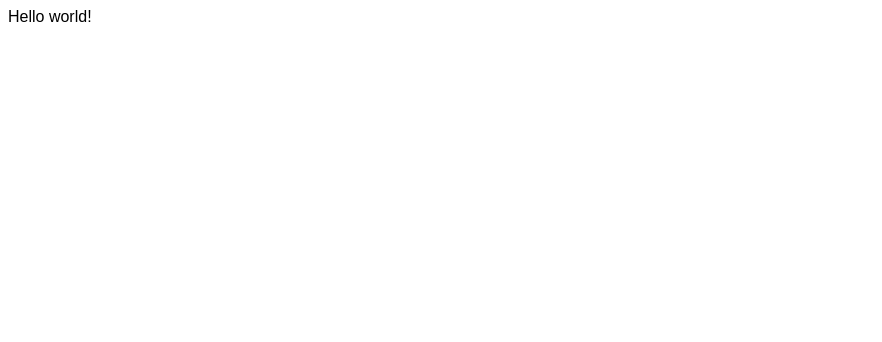
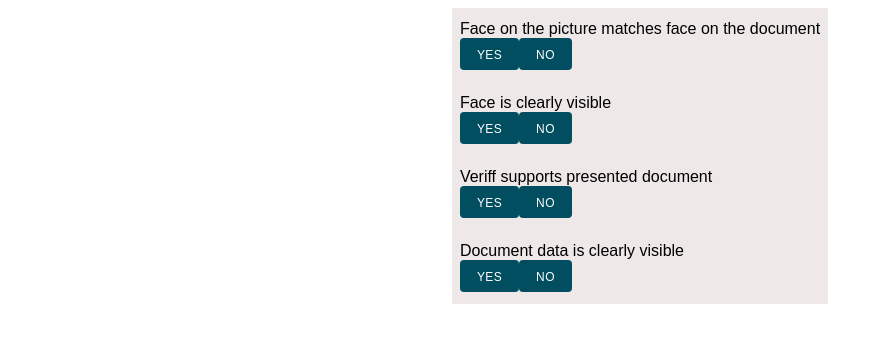
Before and after one commit to vazsonyidl/react-checklist, a React (Create React App) app: page / in a window 1280 px wide. Shown: the top 342 px of the page, without its empty margins (0-882 px from the left). Built offline with nearby package versions, Linux system fonts and the light colour scheme.

Commit message:
feat(components): add basic placeholder components

```diff
--- a/package.json
+++ b/package.json
@@ -1,5 +1,5 @@
 {
-  "name": "veriff-assignment",
+  "name": "checklist-app",
   "version": "1.0.0",
   "description": "",
   "keywords": [],
--- a/public/index.html
+++ b/public/index.html
@@ -5,22 +5,7 @@
 	<meta charset="utf-8">
 	<meta name="viewport" content="width=device-width, initial-scale=1, shrink-to-fit=no">
 	<meta name="theme-color" content="#000000">
-	<!--
-      manifest.json provides metadata used when your web app is added to the
-      homescreen on Android. See https://developers.google.com/web/fundamentals/engage-and-retain/web-app-manifest/
-    -->
-	<link rel="manifest" href="%PUBLIC_URL%/manifest.json">
-	<link rel="shortcut icon" href="%PUBLIC_URL%/favicon.ico">
-	<!--
-      Notice the use of %PUBLIC_URL% in the tags above.
-      It will be replaced with the URL of the `public` folder during the build.
-      Only files inside the `public` folder can be referenced from the HTML.
-
-      Unlike "/favicon.ico" or "favicon.ico", "%PUBLIC_URL%/favicon.ico" will
-      work correctly both with client-side routing and a non-root public URL.
-      Learn how to configure a non-root public URL by running `npm run build`.
-    -->
-	<title>React App</title>
+	<title>Checklist</title>
 </head>
 
 <body>
@@ -28,16 +13,6 @@
 		You need to enable JavaScript to run this app.
 	</noscript>
 	<div id="root"></div>
-	<!--
-      This HTML file is a template.
-      If you open it directly in the browser, you will see an empty page.
-
-      You can add webfonts, meta tags, or analytics to this file.
-      The build step will place the bundled scripts into the <body> tag.
-
-      To begin the development, run `npm start` or `yarn start`.
-      To create a production bundle, use `npm run build` or `yarn build`.
-    -->
 </body>
 
 </html>
--- a/src/App.js
+++ b/src/App.js
@@ -1,6 +1,32 @@
-import React from "react";
+import React, { useState, useEffect } from "react";
 import "./styles.css";
+import { fetchChecks } from "./api";
+import CheckList from './components/CheckList/CheckList';
 
 export default function App() {
-  return <div className="App">Hello world!</div>;
+  const [checks, setChecks] = useState([]);
+
+  useEffect(() => {
+    const getChecks = async () => {
+        const checksFromApi = await fetchChecksFromApi();
+        setChecks(sortChecksByPriority(checksFromApi));
+    }
+
+    void getChecks();
+  }, []);
+
+  const fetchChecksFromApi = async () => {
+    const checks = await fetchChecks();
+    return checks;
+  }
+
+  const sortChecksByPriority = (checks) => {
+    return [...checks].sort((a, b) => b.priority - a.priority);
+  }
+
+  return (
+    <div className="App">
+      <CheckList checks={checks}/>
+    </div>
+  );
 }
--- a/src/Button.css
+++ b/src/components/Button/Button.css
@@ -1,7 +1,7 @@
 .Button {
   font-weight: 500;
-  font-size: 14px;
-  line-height: 40px;
+  font-size: 12px;
+  line-height: 32px;
   letter-spacing: 0.4px;
   text-transform: uppercase;
   text-align: center;
@@ -11,7 +11,7 @@
   color: white;
 
   position: relative;
-  height: 40px;
+  height: 32px;
   padding: 0 16px;
   border-radius: 4px;
   cursor: pointer;
--- a/src/Button.js
+++ b/src/components/Button/Button.js
@@ -1,4 +1,4 @@
-import React from "react";
+import React from 'react';
 import PropTypes from "prop-types";
 import "./Button.css";
 
--- /dev/null
+++ b/src/components/CheckList/CheckList.js
@@ -0,0 +1,15 @@
+import React from 'react';
+import CheckListElement from '../CheckListElement/CheckListElement';
+
+const CheckList = ({checks}) => {
+  return (
+    <div>
+      {
+        checks
+          .map((check) => (<CheckListElement key={check.id} check={check}/>))
+      }
+    </div>
+  );
+};
+
+export default CheckList;
--- /dev/null
+++ b/src/components/CheckListElement/CheckListElement.css
@@ -0,0 +1,4 @@
+.container {
+    padding: 12px 8px;
+    background-color: #EFE8E8;
+}
--- /dev/null
+++ b/src/components/CheckListElement/CheckListElement.js
@@ -0,0 +1,20 @@
+import React from 'react';
+import './CheckListElement.css';
+import Button from '../Button/Button';
+
+const CheckListElement = ({check}) => {
+  const onSubmission = (resolution ,id) => {
+    console.log(resolution, id);
+  };
+  return (
+    <div className="container">
+      {check.description}
+      <section>
+        <Button children={'Yes'} onClick={() => onSubmission(true, check.id)}/>
+        <Button children={'No'} onClick={() => onSubmission(false, check.id)}/>
+      </section>
+    </div>
+  );
+};
+
+export default CheckListElement;
--- a/src/styles.css
+++ b/src/styles.css
@@ -1,6 +1,8 @@
 .App {
   font-family: sans-serif;
+  display: grid;
+  justify-items: center;
 
   --primary-color: #004e5f;
-  --highlight-color: #def7f7;
+  --highlight-color: #efe8e8;
 }
```
Also changed, not shown: 1 other file (tests, documents, lock files or other folders).
